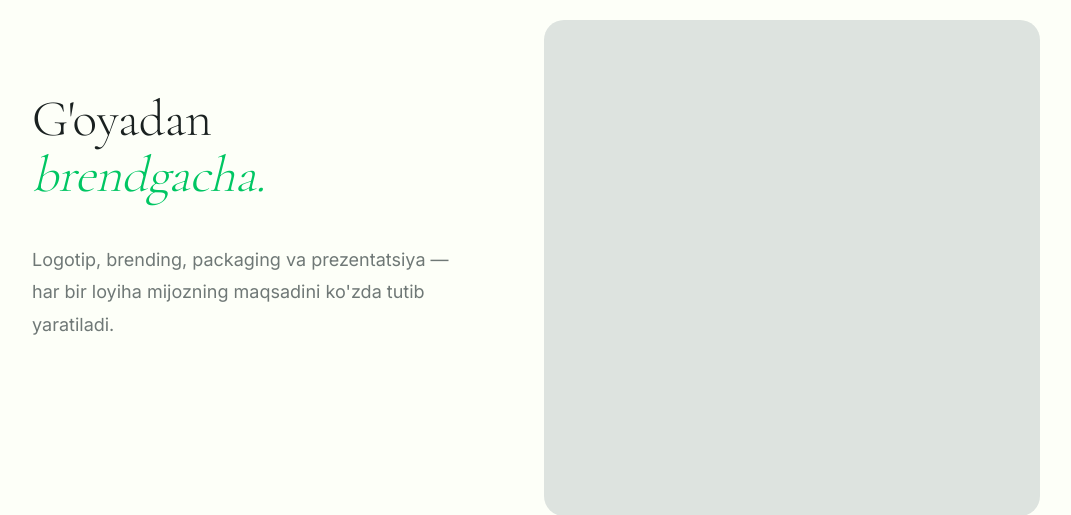
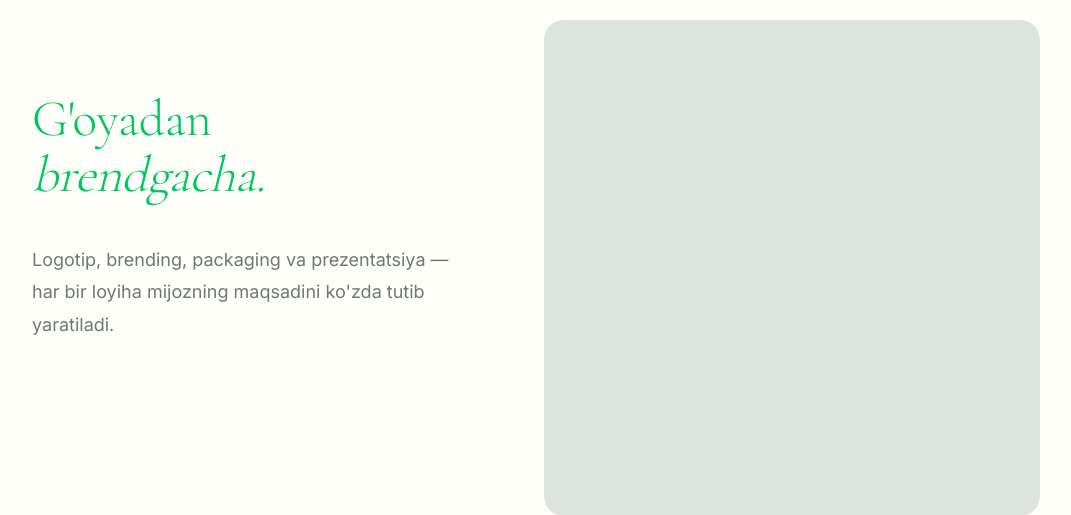
Before and after one commit to pulyaorpulia/Anvar-web, a Django app: page / in a window 1280 px wide. Shown: the part 92-607 px from the top of the page, without its empty margins (104-1175 px from the left). Run offline with Django 5.2, Linux system fonts and the light colour scheme; data that the repository does not hold is empty.

Commit message:
2 ta yashil

```diff
--- a/static/css/home.css
+++ b/static/css/home.css
@@ -29,7 +29,7 @@
 .hero__title {
     font-size: clamp(48px, 4vw, 88px);
     font-weight: 300;
-    color: var(--black);
+    color: var(--gold);
     margin-bottom: 2.5rem;
 }
 
```
